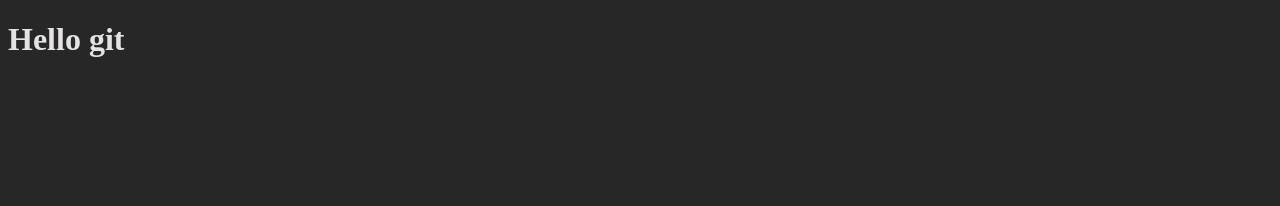
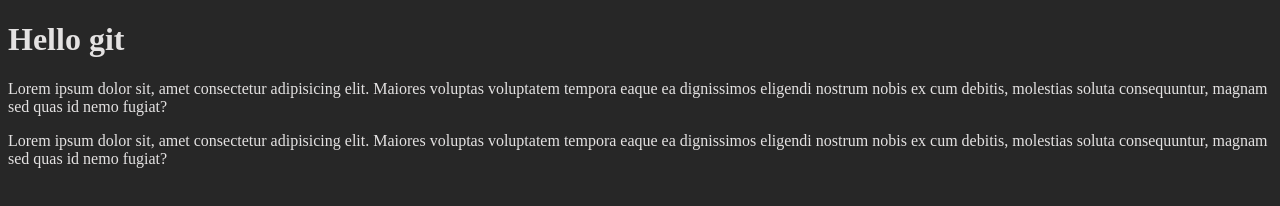
Before and after one commit to akashparm/git-Assignment, a plain HTML site: page index.html in a window 1280 px wide. Drawn offline with Linux system fonts and the light colour scheme.

Commit message:
added p tag in index.html

```diff
--- a/index.html
+++ b/index.html
@@ -8,5 +8,11 @@
 </head>
 <body>
     <h1>Hello git</h1>
+    <p>
+        Lorem ipsum dolor sit, amet consectetur adipisicing elit. Maiores voluptas voluptatem tempora eaque ea dignissimos eligendi nostrum nobis ex cum debitis, molestias soluta consequuntur, magnam sed quas id nemo fugiat?
+    </p>
+    <p>
+        Lorem ipsum dolor sit, amet consectetur adipisicing elit. Maiores voluptas voluptatem tempora eaque ea dignissimos eligendi nostrum nobis ex cum debitis, molestias soluta consequuntur, magnam sed quas id nemo fugiat?
+    </p>
 </body>
 </html>
```
